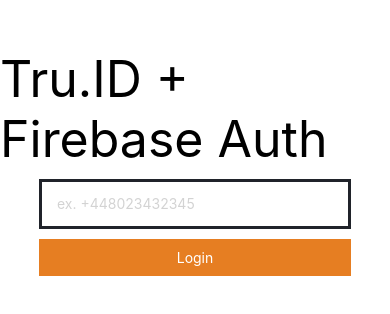
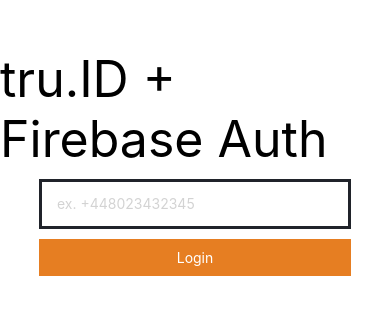
Before and after one commit to tru-ID/firebase-phone-auth-sim-swap-detection-react-native, a React Native app: screen / in a window 390 px wide. Shown: the part 250-564 px from the top of the page. Built offline with nearby package versions, Linux system fonts and the light colour scheme.

Commit message:
feat: copyright changes

```diff
--- a/App.js
+++ b/App.js
@@ -101,7 +101,7 @@
   return (
     <SafeAreaView style={styles.backgroundStyle}>
       <StatusBar barStyle="light-content" />
-      <Text style={styles.heading}>Tru.ID + Firebase Auth</Text>
+      <Text style={styles.heading}>tru.ID + Firebase Auth</Text>
       <View style={styles.form}>
         {sentCode ? (
           <View>
```
Also changed, not shown: 1 other file (tests, documents, lock files or other folders).
